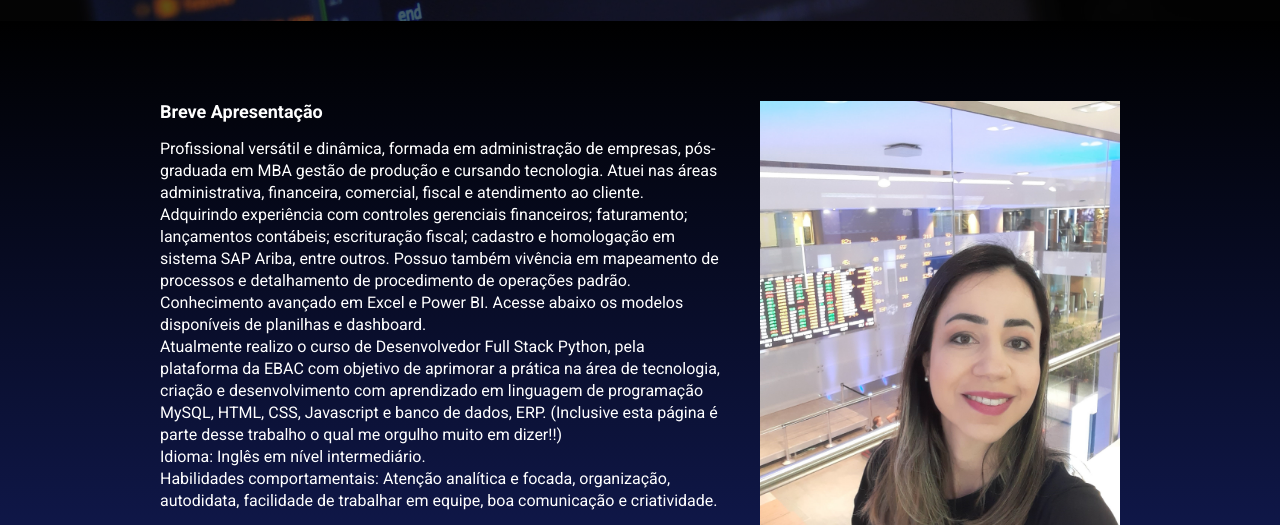
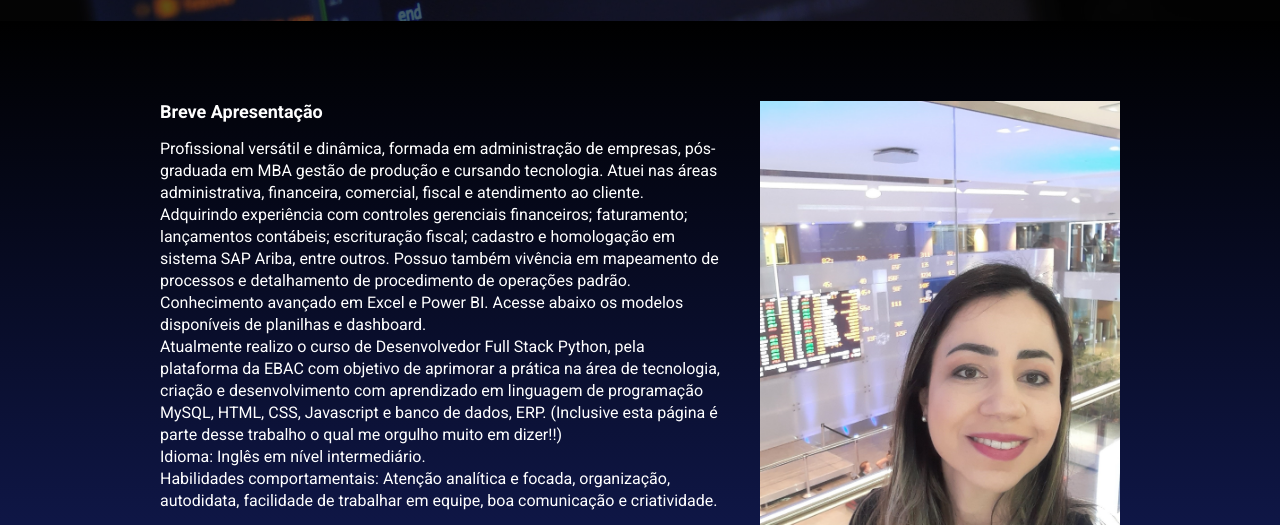
Before and after one commit to tamires1camargo/apresentacao_oficial_tamires, a website built with Parcel: page src/index.html in a window 1280 px wide. Shown: the part 437-962 px from the top of the page. Built offline with nearby package versions, Linux system fonts and the light colour scheme; files whose address does not match are found by name.

Commit message:
ajuste img perfil

```diff
--- a/src/index.html
+++ b/src/index.html
@@ -42,7 +42,7 @@
                     <p class="event__details__description">Visite meu perfil no Linkedin</p>
                     </a>
             </div>
-            <img class="event__image" src="./imagens/pagina/me.jpg" alt="Eu" data-aos="fade-rigth">
+            <img class="event__image" src="./imagens/pagina/profile.jpg" alt="Tamires_perfil">
         </div>
     </section>
 
```
Also changed, not shown: src/imagens/pagina/me.jpg (deleted), src/imagens/pagina/profile.jpg (added).
